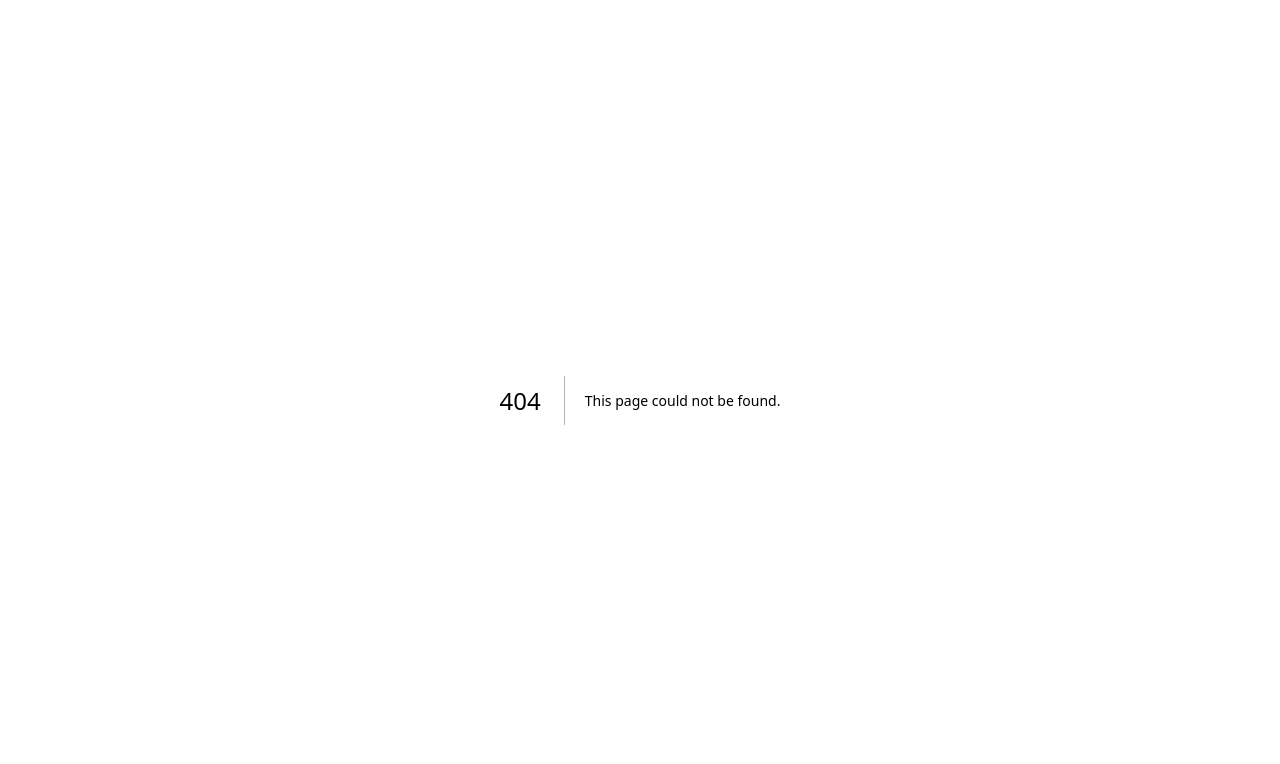
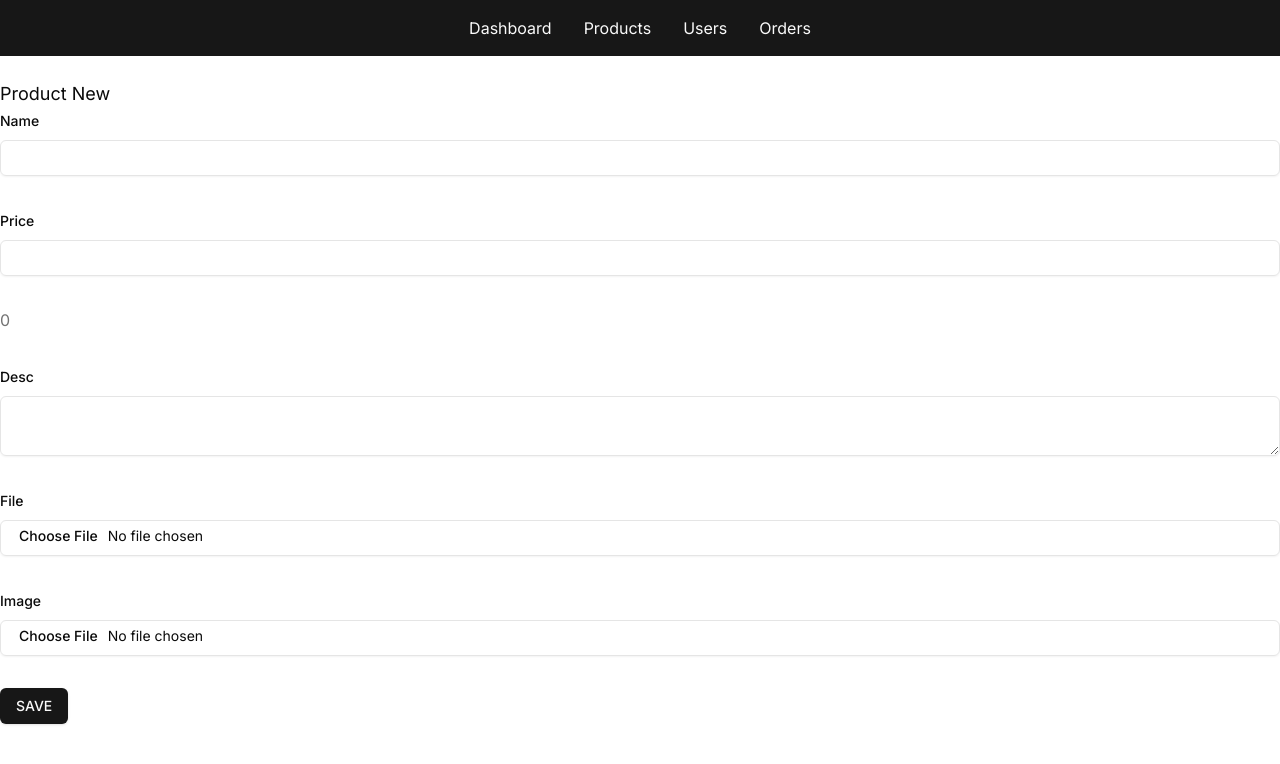
Before and after one commit to Lenny606/ecommerce-nextjs-app, a Next.js app: page /admin/products/new in a window 1280 px wide. Before the commit this address had no page. Shown: the top 764 px of the page. Built offline with nearby package versions, Linux system fonts and the light colour scheme.

Commit message:
add form

```diff
--- a/package.json
+++ b/package.json
@@ -10,6 +10,7 @@
   },
   "dependencies": {
     "@prisma/client": "^6.1.0",
+    "@radix-ui/react-label": "^2.1.1",
     "@radix-ui/react-slot": "^1.1.1",
     "class-variance-authority": "^0.7.1",
     "clsx": "^2.1.1",
--- a/src/app/admin/_components/PageHeader.tsx
+++ b/src/app/admin/_components/PageHeader.tsx
@@ -3,6 +3,8 @@
 export default function PageHeader({children}: { children: ReactNode }) {
     return (
         <h1
-            className={'text-lg '}>PageHeader</h1>)
+            className={'text-lg '}>{children}
+        </h1>
+    )
 
 }
--- /dev/null
+++ b/src/app/admin/products/_components/ProductForm.tsx
@@ -0,0 +1,42 @@
+"use client"
+import React, {useState} from 'react'
+import {Label} from "@/components/ui/label";
+import {Input} from "@/components/ui/input";
+import {Textarea} from "@/components/ui/textarea";
+import {Button} from "@/components/ui/button";
+
+export default function ProductForm() {
+    const [price, setPrice] = useState<number>()
+
+    return (
+        <form action={''} className={'space-y-8'}>
+            <div className={'space-y-2'}>
+                <Label htmlFor={'name'}>Name</Label>
+                <Input type={'text'} name={'name'} id={'name'} required={true}></Input>
+            </div>
+            <div className={'space-y-2'}>
+                <Label htmlFor={'price'}>Price</Label>
+                <Input type={'text'} name={'price'} id={'price'} required={true}></Input>
+            </div>
+            {/*todo format number*/}
+            <div className={'text-muted-foreground'}>
+                {price || 0 / 100}
+            </div>
+            <div className={'space-y-2'}>
+                <Label htmlFor={'description'}>Desc</Label>
+                <Textarea name={'description'} id={'description'} required={true}
+                ></Textarea>
+            </div>
+            <div className={'space-y-2'}>
+                <Label htmlFor={'file'}>File</Label>
+                <Input type={'file'} name={'file'} id={'file'} required={true}></Input>
+            </div>
+            <div className={'space-y-2'}>
+                <Label htmlFor={'image'}>Image</Label>
+                <Input type={'file'} name={'image'} id={'image'} required={true}></Input>
+            </div>
+            <Button type={'submit'}>SAVE</Button>
+
+        </form>
+    )
+}
--- /dev/null
+++ b/src/app/admin/products/new/page.tsx
@@ -0,0 +1,12 @@
+import React from 'react'
+import PageHeader from "@/app/admin/_components/PageHeader";
+import ProductForm from "@/app/admin/products/_components/ProductForm";
+
+export default function NewProductPage() {
+    return (
+        <>
+            <PageHeader>Product New</PageHeader>
+            <ProductForm />
+        </>
+    )
+}
--- a/src/app/admin/products/page.tsx
+++ b/src/app/admin/products/page.tsx
@@ -7,10 +7,10 @@
 export default function AdminProductPage() {
     return (
         <>
-            <div>
+            <div className={"flex justify-between px-4"}>
                 <PageHeader>Products</PageHeader>
                 <Button asChild>
-                    <Link href={"/admin/products/new"}/>
+                    <Link href={"/admin/products/new"} >Add</Link>
                 </Button>
             </div>
             <ProductTable/>
--- a/src/app/products/ProductForm.tsx
+++ /dev/null
@@ -1,7 +0,0 @@
-import React from 'react'
-
-export default function ProductForm() {
-    return (
-        <div>ProductForm</div>
-    )
-}
--- /dev/null
+++ b/src/components/ui/input.tsx
@@ -0,0 +1,22 @@
+import * as React from "react"
+
+import { cn } from "@/lib/utils"
+
+const Input = React.forwardRef<HTMLInputElement, React.ComponentProps<"input">>(
+  ({ className, type, ...props }, ref) => {
+    return (
+      <input
+        type={type}
+        className={cn(
+          "flex h-9 w-full rounded-md border border-input bg-transparent px-3 py-1 text-base shadow-sm transition-colors file:border-0 file:bg-transparent file:text-sm file:font-medium file:text-foreground placeholder:text-muted-foreground focus-visible:outline-none focus-visible:ring-1 focus-visible:ring-ring disabled:cursor-not-allowed disabled:opacity-50 md:text-sm",
+          className
+        )}
+        ref={ref}
+        {...props}
+      />
+    )
+  }
+)
+Input.displayName = "Input"
+
+export { Input }
--- /dev/null
+++ b/src/components/ui/label.tsx
@@ -0,0 +1,26 @@
+"use client"
+
+import * as React from "react"
+import * as LabelPrimitive from "@radix-ui/react-label"
+import { cva, type VariantProps } from "class-variance-authority"
+
+import { cn } from "@/lib/utils"
+
+const labelVariants = cva(
+  "text-sm font-medium leading-none peer-disabled:cursor-not-allowed peer-disabled:opacity-70"
+)
+
+const Label = React.forwardRef<
+  React.ElementRef<typeof LabelPrimitive.Root>,
+  React.ComponentPropsWithoutRef<typeof LabelPrimitive.Root> &
+    VariantProps<typeof labelVariants>
+>(({ className, ...props }, ref) => (
+  <LabelPrimitive.Root
+    ref={ref}
+    className={cn(labelVariants(), className)}
+    {...props}
+  />
+))
+Label.displayName = LabelPrimitive.Root.displayName
+
+export { Label }
--- /dev/null
+++ b/src/components/ui/textarea.tsx
@@ -0,0 +1,22 @@
+import * as React from "react"
+
+import { cn } from "@/lib/utils"
+
+const Textarea = React.forwardRef<
+  HTMLTextAreaElement,
+  React.ComponentProps<"textarea">
+>(({ className, ...props }, ref) => {
+  return (
+    <textarea
+      className={cn(
+        "flex min-h-[60px] w-full rounded-md border border-input bg-transparent px-3 py-2 text-base shadow-sm placeholder:text-muted-foreground focus-visible:outline-none focus-visible:ring-1 focus-visible:ring-ring disabled:cursor-not-allowed disabled:opacity-50 md:text-sm",
+        className
+      )}
+      ref={ref}
+      {...props}
+    />
+  )
+})
+Textarea.displayName = "Textarea"
+
+export { Textarea }
```
Also changed, not shown: src/app/products/new/page.tsx (deleted), 1 other file (tests, documents, lock files or other folders).
